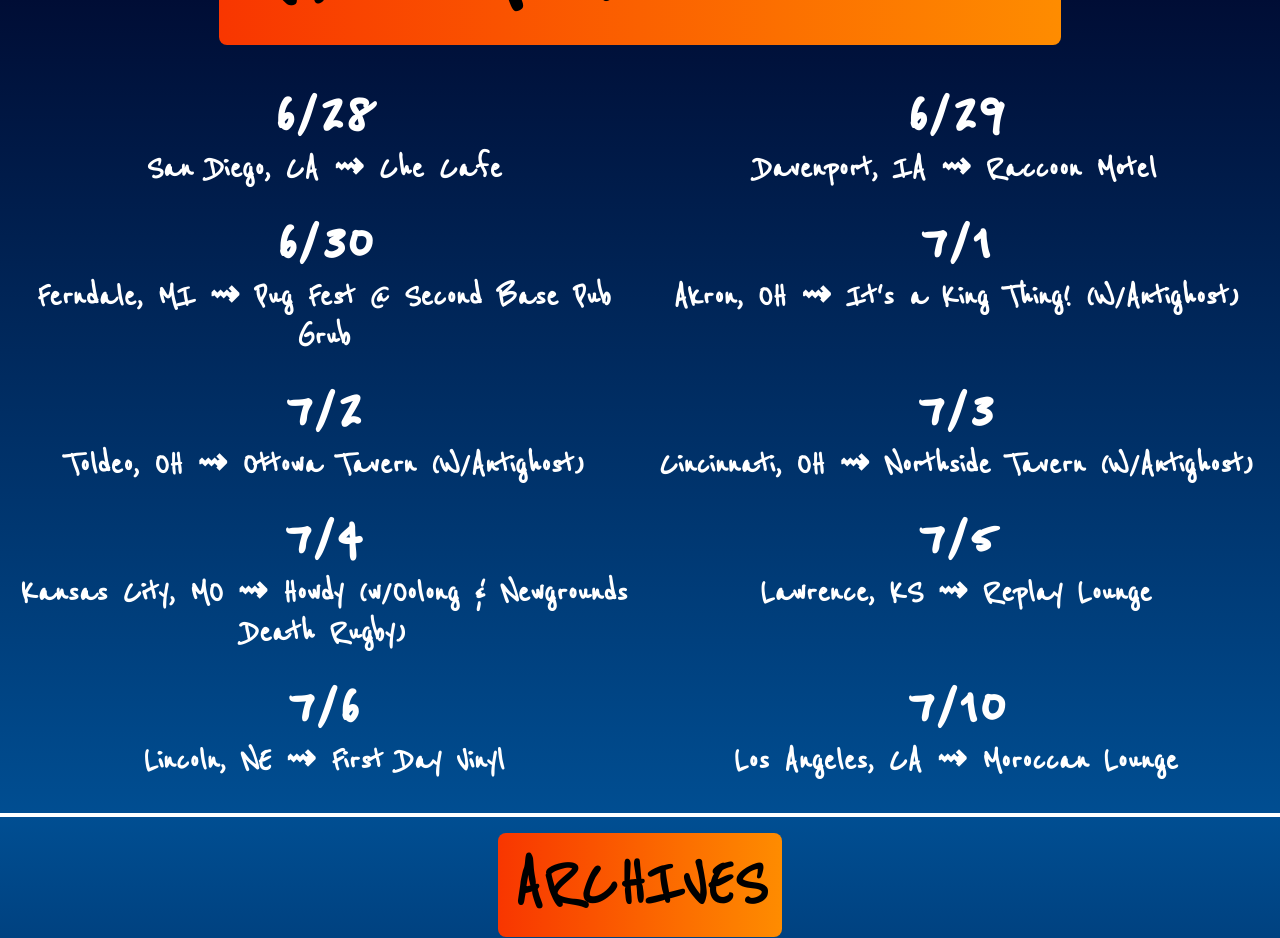
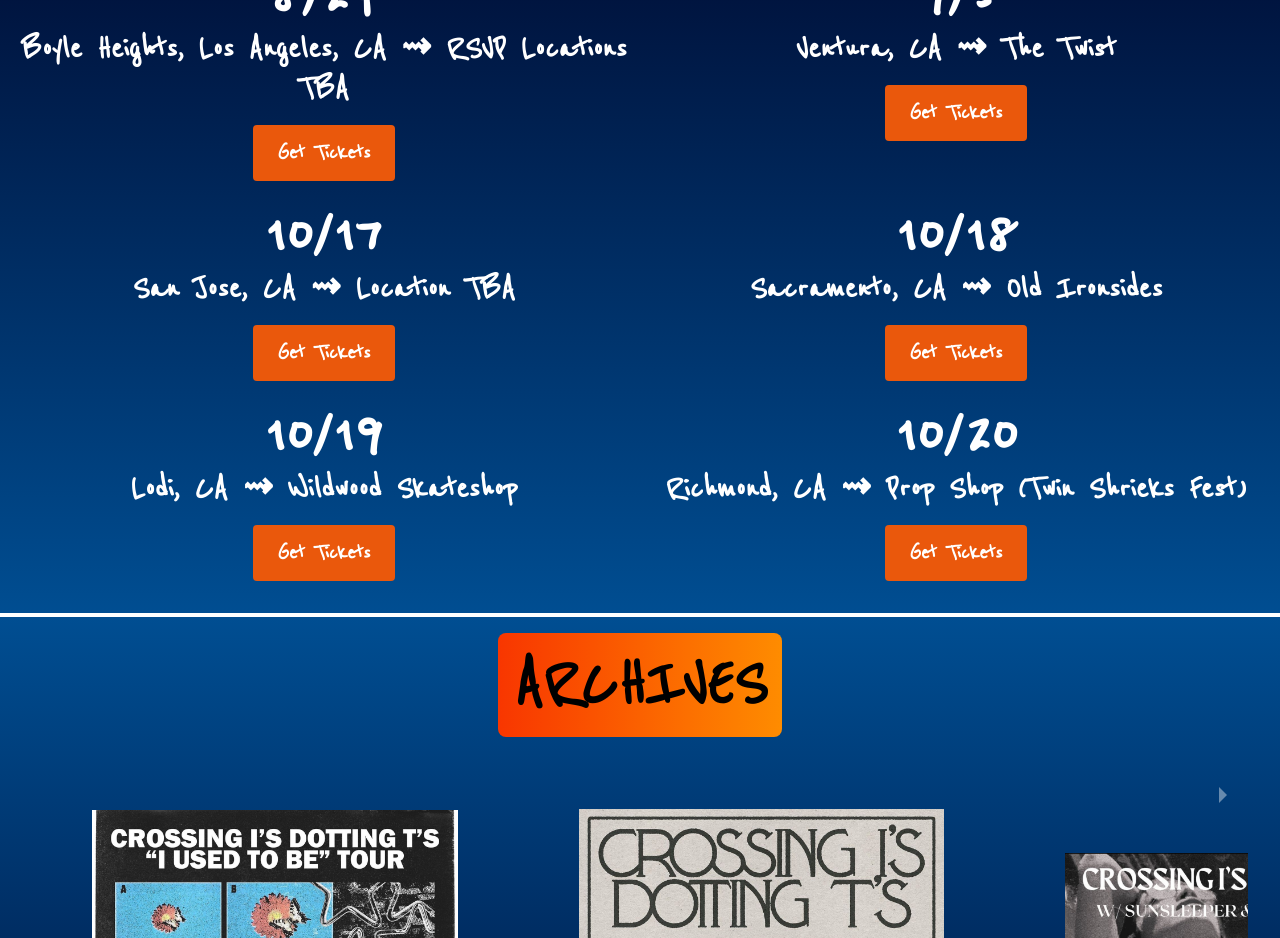
Before and after one commit to kyle-mucerino/citd, a React (Create React App) app: page / in a window 1280 px wide. Shown: the part 3120-4058 px from the top of the page. Built offline with nearby package versions, Linux system fonts and the light colour scheme; a web font is replaced by a local one.

Commit message:
Carousel arrows, mobile stylings

```diff
--- a/src/App.css
+++ b/src/App.css
@@ -12,16 +12,17 @@
 }
 
 .mobile-1 {
-  background: linear-gradient(to bottom, #000000, #434343);
+  background: linear-gradient(to bottom, #000428 , #004e92);
 }
 
 .mobile-2 {
-  background: linear-gradient(to bottom, #434343, #000000);
+  background: linear-gradient(to bottom, #000428 , #004e92);
 }
 
 .carousel .slide {
   display: flex;
   justify-content: center;
+  padding: 2.5rem;
 }
 
 .carousel-item-size {
@@ -38,6 +39,19 @@
   object-fit: cover;
 }
 
-.carousel .control-dots .dot {
-  background-color: red;
+/* Target the left arrow */
+.carousel .control-prev.control-arrow {
+  width: 50px; /* Adjust width to increase arrow size */
+  height: 50px; /* Adjust height to increase arrow size */
 }
+
+/* Target the right arrow */
+.carousel .control-next.control-arrow {
+  width: 50px; /* Adjust width to increase arrow size */
+  height: 50px; /* Adjust height to increase arrow size */
+}
+
+/* Optional: Add additional styling like background color or hover effects */
+.carousel .control-arrow {
+  border-radius: 50%; /* Make the arrows circular */
+}
--- a/src/App.js
+++ b/src/App.js
@@ -74,6 +74,7 @@
   }
 ];
 
+
 const App = () => {
   return (
     <article className="">
@@ -124,12 +125,6 @@
                 alt="Crossing I's Dotting T's"
                 className="sm:hidden w-2/3 bg-black rounded-lg mt-2"
               ></img>
-              {/* <div className="text-5xl uppercase font-bold reenie-beanie-regular bg-gradient-to-r from-orange-500 to-blue-500 rounded-lg mt-4">
-                <h2 className="p-2">Discover more...</h2>
-              </div>
-              <p>
-                <p className="text-9xl font-bold text-white">&darr;</p>
-              </p> */}
             </div>
           </div>
         </section>
@@ -171,6 +166,20 @@
                 alt="Crossing I's Dotting T's"
                 className="sm:hidden w-2/3 bg-black rounded-lg mt-2"
               ></img>
+              {/* <div className="text-5xl uppercase font-bold reenie-beanie-regular text-white rounded-lg mt-4">
+                <h2 className="p-2">Discover more...</h2>
+              </div>
+              <p>
+                <p className="text-9xl font-bold text-white">&darr;</p>
+              </p> */}
+              <iframe
+                className="w-full aspect-video p-4"
+                src="https://www.youtube.com/embed/rvG0TKs1vu0"
+                title="YouTube video player"
+                frameBorder="0"
+                allow="accelerometer; autoplay; clipboard-write; encrypted-media; gyroscope; picture-in-picture"
+                allowFullScreen
+              ></iframe>
             </div>
           </div>
         </section>
@@ -217,7 +226,7 @@
                 </div>
               </div>
             </div>
-            <div className="flex flex-row">
+            <div className="flex flex-row mt-12">
               <div className="w-3/5 flex-col hidden sm:block text-center">
                 <h1
                   className="text-7xl text-black font-bold reenie-beanie-regular rounded-lg p-2"
@@ -225,7 +234,7 @@
                     background: "linear-gradient(to left, #fe8c00,#f83600)"
                   }}
                 >
-                  Latest Single{" "}&#9834; &#8594;
+                  Latest Single &#9834; &#8594;
                 </h1>
                 <div>
                   <img
@@ -247,7 +256,7 @@
           </div>
         </section>
       </Parallax>
-      <section id="videos" className="mobile-2 sm:hidden">
+      {/* <section id="videos" className="mobile-2 sm:hidden">
         <div className="flex flex-col p-4 h-screen justify-evenly">
           <iframe
             className="w-full aspect-video p-2"
@@ -266,7 +275,7 @@
             allowFullScreen
           ></iframe>
         </div>
-      </section>
+      </section> */}
       <Parallax
         bgImageStyle={{ objectFit: "contain" }}
         strength={300}
@@ -277,7 +286,7 @@
         <section id="music" className="section-3 music my-12">
           <div className="w-full flex flex-col justify-center items-center">
             <h2
-              className="text-2xl sm:text-8xl uppercase font-bold p-4 reenie-beanie-regular text-black rounded-lg"
+              className="text-2xl sm:text-7xl uppercase font-bold p-4 reenie-beanie-regular text-black rounded-lg"
               style={{
                 background: "linear-gradient(to left, #fe8c00,#f83600)"
               }}
@@ -289,7 +298,6 @@
               showStatus={false}
               useKeyboardArrows
               centerMode={true}
-              autoplay
               centerSlidePercentage={50}
               className="carousel-size"
             >
@@ -314,7 +322,7 @@
         <section id="shows" className="shows section-4 border-b-4 border-white">
           <div className="flex justify-center mb-8">
             <h1
-              className="uppercase text-black text-4xl sm:text-9xl reenie-beanie-regular p-4 font-bold rounded-lg"
+              className="uppercase text-black text-4xl sm:text-7xl reenie-beanie-regular p-4 font-bold rounded-lg"
               style={{
                 background: "linear-gradient(to left, #fe8c00,#f83600)"
               }}
@@ -324,65 +332,88 @@
           </div>
           <div className="grid grid-cols-2 gap-4 text-center text-white reenie-beanie-regular mb-8 mx-4">
             <div className="show-date-item">
-              <h4 className="text-7xl font-bold">6/28</h4>
+              <h4 className="text-7xl font-bold">8/24</h4>
               <p className="text-4xl font-bold">
-                San Diego, CA &#x21DD; Che Cafe
+                Boyle Heights, Los Angeles, CA &#x21DD; RSVP Locations TBA
               </p>
+              <a
+                href="https://linktr.ee/Crossingisdottingts"
+                target="_blank"
+                rel="noopener noreferrer"
+                className="inline-block mt-4 px-6 py-3 bg-orange-600 text-white text-2xl font-bold rounded hover:bg-orange-500"
+              >
+                Get Tickets
+              </a>
             </div>
             <div className="show-date-item">
-              <h4 className="text-7xl font-bold">6/29</h4>
+              <h4 className="text-7xl font-bold">9/5</h4>
               <p className="text-4xl font-bold">
-                Davenport, IA &#x21DD; Raccoon Motel
+                Ventura, CA &#x21DD; The Twist
               </p>
-            </div>
-            <div className="show-date-item ">
-              <h4 className="text-7xl font-bold">6/30</h4>
-              <p className="text-4xl font-bold">
-                Ferndale, MI &#x21DD; Pug Fest @ Second Base Pub Grub
-              </p>
-            </div>
-            <div className="show-date-item ">
-              <h4 className="text-7xl font-bold">7/1</h4>
-              <p className="text-4xl font-bold">
-                Akron, OH &#x21DD; It's a King Thing! (W/Antighost)
-              </p>
-            </div>
-            <div className="show-date-item ">
-              <h4 className="text-7xl font-bold">7/2</h4>
-              <p className="text-4xl font-bold">
-                Toldeo, OH &#x21DD; Ottowa Tavern (W/Antighost)
-              </p>
-            </div>
-            <div className="show-date-item ">
-              <h4 className="text-7xl font-bold">7/3</h4>
-              <p className="text-4xl font-bold">
-                Cincinnati, OH &#x21DD; Northside Tavern (W/Antighost)
-              </p>
+              <a
+                href="https://linktr.ee/Crossingisdottingts"
+                target="_blank"
+                rel="noopener noreferrer"
+                className="inline-block mt-4 px-6 py-3 bg-orange-600 text-white text-2xl font-bold rounded hover:bg-orange-500"
+              >
+                Get Tickets
+              </a>
             </div>
             <div className="show-date-item">
-              <h4 className="text-7xl font-bold">7/4</h4>
+              <h4 className="text-7xl font-bold">10/17</h4>
               <p className="text-4xl font-bold">
-                Kansas City, MO &#x21DD; Howdy (w/Oolong & Newgrounds Death
-                Rugby)
+                San Jose, CA &#x21DD; Location TBA
               </p>
+              <a
+                href="https://linktr.ee/Crossingisdottingts"
+                target="_blank"
+                rel="noopener noreferrer"
+                className="inline-block mt-4 px-6 py-3 bg-orange-600 text-white text-2xl font-bold rounded hover:bg-orange-500"
+              >
+                Get Tickets
+              </a>
             </div>
             <div className="show-date-item">
-              <h4 className="text-7xl font-bold">7/5</h4>
+              <h4 className="text-7xl font-bold">10/18</h4>
               <p className="text-4xl font-bold">
-                Lawrence, KS &#x21DD; Replay Lounge
+                Sacramento, CA &#x21DD; Old Ironsides
               </p>
+              <a
+                href="https://linktr.ee/Crossingisdottingts"
+                target="_blank"
+                rel="noopener noreferrer"
+                className="inline-block mt-4 px-6 py-3 bg-orange-600 text-white text-2xl font-bold rounded hover:bg-orange-500"
+              >
+                Get Tickets
+              </a>
             </div>
-            <div className="show-date-item ">
-              <h4 className="text-7xl font-bold">7/6</h4>
+            <div className="show-date-item">
+              <h4 className="text-7xl font-bold">10/19</h4>
               <p className="text-4xl font-bold">
-                Lincoln, NE &#x21DD; First Day Vinyl
+                Lodi, CA &#x21DD; Wildwood Skateshop
               </p>
+              <a
+                href="https://linktr.ee/Crossingisdottingts"
+                target="_blank"
+                rel="noopener noreferrer"
+                className="inline-block mt-4 px-6 py-3 bg-orange-600 text-white text-2xl font-bold rounded hover:bg-orange-500"
+              >
+                Get Tickets
+              </a>
             </div>
-            <div className="show-date-item ">
-              <h4 className="text-7xl font-bold">7/10</h4>
+            <div className="show-date-item">
+              <h4 className="text-7xl font-bold">10/20</h4>
               <p className="text-4xl font-bold">
-                Los Angeles, CA &#x21DD; Moroccan Lounge
+                Richmond, CA &#x21DD; Prop Shop (Twin Shrieks Fest)
               </p>
+              <a
+                href="https://linktr.ee/Crossingisdottingts"
+                target="_blank"
+                rel="noopener noreferrer"
+                className="inline-block mt-4 px-6 py-3 bg-orange-600 text-white text-2xl font-bold rounded hover:bg-orange-500"
+              >
+                Get Tickets
+              </a>
             </div>
           </div>
         </section>
--- /dev/null
+++ b/src/CustomArrow.js
@@ -0,0 +1,23 @@
+// CustomArrow.js
+import React from "react";
+import { BsCaretRightFill } from "react-icons/bs";
+
+const CustomPrevArrow = ({ onClick }) => (
+  <button
+    onClick={onClick}
+    className="absolute left-0 top-1/2 transform -translate-y-1/2 p-4"
+  >
+    <BsCaretRightFill className="text-white text-4xl rotate-180" />
+  </button>
+);
+
+const CustomNextArrow = ({ onClick }) => (
+  <button
+    onClick={onClick}
+    className="absolute right-0 top-1/2 transform -translate-y-1/2 p-4"
+  >
+    <BsCaretRightFill className="text-white text-4xl" />
+  </button>
+);
+
+export { CustomPrevArrow, CustomNextArrow };
```
